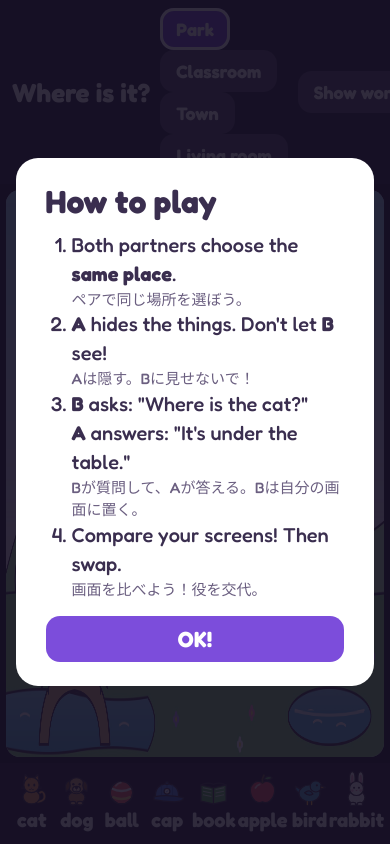
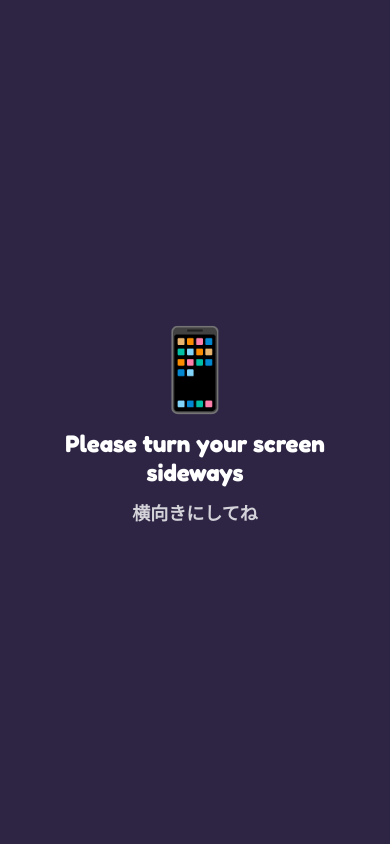
Before and after one commit to robertsensei/whereisitpreposition, a plain HTML site: page index.html in a window 390 px wide. Drawn offline with Linux system fonts and the light colour scheme.

Commit message:
size fix

```diff
--- a/index.html
+++ b/index.html
@@ -28,9 +28,8 @@
 
   /* board */
   #stageWrap { flex: 1 1 auto; display: flex; align-items: center; justify-content: center; min-height: 0; padding: 6px; }
-  #stage { position: relative; aspect-ratio: 16 / 9; height: 100%; max-width: 100%; border-radius: 14px; overflow: hidden;
-    background: #fff; }
-  @supports not (aspect-ratio: 16 / 9) { #stage { width: 100%; padding-top: 56.25%; height: auto; } }
+  #stage { position: relative; border-radius: 14px; overflow: hidden; background: #fff; flex: 0 0 auto; }
+  #middle { flex: 1 1 auto; display: flex; flex-direction: column; min-height: 0; }
   #stage > img.scene { position: absolute; inset: 0; width: 100%; height: 100%; display: block; pointer-events: none; }
   .abs { position: absolute; }
   .cover { pointer-events: none; }
@@ -62,6 +61,31 @@
   #help .jp { font-size: 15px; color: #6b5f80; display: block; }
   #help .btn { background: var(--accent); font-size: 22px; width: 100%; }
   .hidden { display: none !important; }
+
+  /* short screens (phones held sideways): smaller bar, tray moves to the right side */
+  @media (max-height: 560px) {
+    #top { padding: 4px 8px; gap: 6px; }
+    #title { font-size: 18px; }
+    .btn { font-size: 14px; padding: 6px 10px; border-radius: 10px; }
+    #middle { flex-direction: row; }
+    #tray { flex-direction: column; flex-wrap: wrap; align-content: center; justify-content: center;
+      gap: 4px 8px; padding: 6px; width: 150px; }
+    .slot { width: 64px; }
+    .slot img { width: 44px; height: 44px; }
+    .slot span { font-size: 13px; }
+  }
+  /* narrow screens: keep the top bar on one row where possible */
+  @media (max-width: 900px) {
+    #title { font-size: 20px; }
+    .btn { font-size: 15px; padding: 8px 11px; }
+  }
+  #rotate { position: fixed; inset: 0; z-index: 20000; background: #2E2545; display: none;
+    flex-direction: column; align-items: center; justify-content: center; text-align: center; gap: 12px; padding: 20px; }
+  #rotate .phone { font-size: 80px; animation: turn 1.6s ease-in-out infinite; }
+  #rotate p { margin: 0; font-size: 24px; font-weight: 700; }
+  #rotate p.jp { font-size: 18px; opacity: .8; }
+  @keyframes turn { 0%, 30% { transform: rotate(0); } 60%, 100% { transform: rotate(-90deg); } }
+  @media (orientation: portrait) and (max-width: 700px) { #rotate { display: flex; } }
 </style>
 </head>
 <body>
@@ -73,10 +97,13 @@
     <button class="btn" id="clearBtn">Clear</button>
     <button class="btn" id="helpBtn">?</button>
   </div>
-  <div id="stageWrap"><div id="stage"></div></div>
-  <div id="tray"></div>
+  <div id="middle">
+    <div id="stageWrap"><div id="stage"></div></div>
+    <div id="tray"></div>
+  </div>
 </div>
 <img id="ghost" alt="">
+<div id="rotate"><div class="phone">📱</div><p>Please turn your screen sideways</p><p class="jp">横向きにしてね</p></div>
 
 <div id="help">
   <div class="card">
@@ -135,6 +162,19 @@ document.getElementById('wordsBtn').onclick = e => { showWords = !showWords; e.c
 document.getElementById('helpBtn').onclick = () => document.getElementById('help').classList.remove('hidden');
 document.getElementById('startBtn').onclick = () => document.getElementById('help').classList.add('hidden');
 document.addEventListener('contextmenu', e => e.preventDefault());
+
+// keep the picture exactly 16:9 and as big as the space allows
+const wrap = document.getElementById('stageWrap');
+function fitStage() {
+  const cs = getComputedStyle(wrap);
+  const aw = wrap.clientWidth - parseFloat(cs.paddingLeft) - parseFloat(cs.paddingRight);
+  const ah = wrap.clientHeight - parseFloat(cs.paddingTop) - parseFloat(cs.paddingBottom);
+  const w = Math.max(50, Math.min(aw, ah * 16 / 9));
+  stage.style.width = w + 'px'; stage.style.height = (w * 9 / 16) + 'px';
+  renderWords();
+}
+window.addEventListener('resize', fitStage);
+window.addEventListener('orientationchange', () => setTimeout(fitStage, 200));
 
 function loadBoard(i) {
   board = BOARDS[i];
@@ -275,6 +315,7 @@ function renderWords() {
 }
 
 loadBoard(0);
+fitStage();
 </script>
 </body>
 </html>
```
